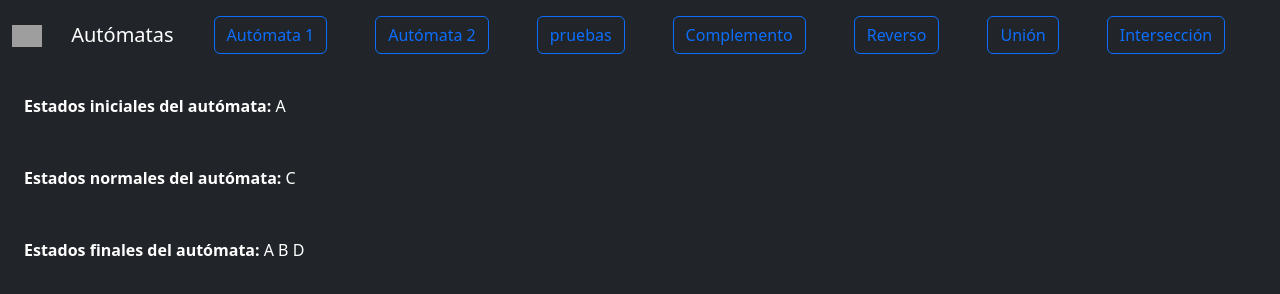
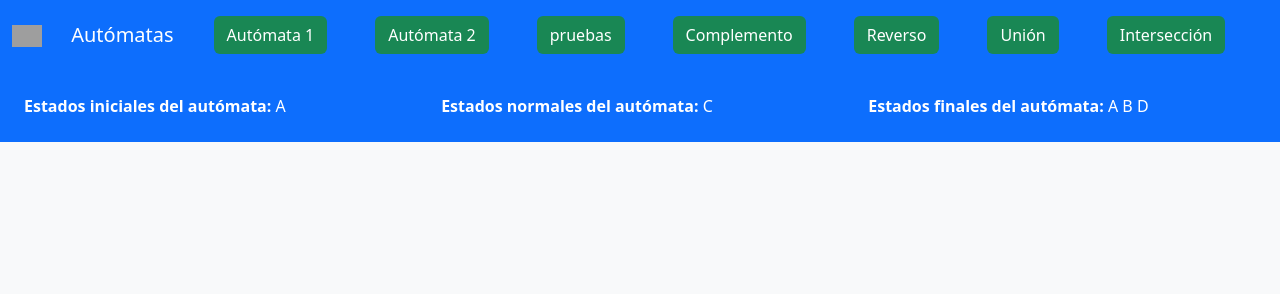
Before and after one commit to NaTaLiA7674/proyecto-automatas, a website built with webpack: page index.html in a window 1280 px wide. Built offline with nearby package versions, Linux system fonts and the light colour scheme; grey boxes are pictures that could not be loaded; what gojs would draw is missing.

Commit message:
interfaz con nuevos colores

```diff
--- a/index.html
+++ b/index.html
@@ -20,7 +20,7 @@
 
 <body>
 
-  <nav class="navbar navbar-dark navbar-expand-lg bg-dark">
+  <nav class="navbar navbar-dark navbar-expand-lg bg-primary">
     <div class="container-fluid">
       <span class="navbar-brand mb-0 h1 text-white"><img
           src="https://upload.wikimedia.org/wikipedia/commons/thumb/4/42/Logo_de_la_Universidad_de_Caldas.svg/1200px-Logo_de_la_Universidad_de_Caldas.svg.png"
@@ -31,45 +31,48 @@
       </button>
       <div class="collapse navbar-collapse" id="navbarNav">
         <ul class="navbar-nav">
-          <li class="nav-item mx-4 my-2">
-            <button id="a1" class="btn btn-outline-primary">Autómata 1</button>
+          <li class="nav-item mx-4 my-2 bg-success rounded">
+            <button id="a1" class="btn text-white">Autómata 1</button>
           </li>
-          <li class="nav-item mx-4 my-2">
-            <button id="a2" class="btn btn-outline-primary">Autómata 2</button>
+          <li class="nav-item mx-4 my-2 bg-success rounded">
+            <button id="a2" class="btn text-white">Autómata 2</button>
           </li>
-          <li class="nav-item mx-4 my-2">
-            <button id="a3" class="btn btn-outline-primary">pruebas</button>
+          <li class="nav-item mx-4 my-2 bg-success rounded">
+            <button id="a3" class="btn text-white">pruebas</button>
           </li>
-          <li class="nav-item mx-4 my-2">
-            <button id="complemento" class="btn btn-outline-primary">Complemento</button>
+          <li class="nav-item mx-4 my-2 bg-success rounded">
+            <button id="complemento" class="btn text-white">Complemento</button>
           </li>
-          <li class="nav-item mx-4 my-2">
-            <button id="reverso" class="btn btn-outline-primary">Reverso</button>
+          <li class="nav-item mx-4 my-2 bg-success rounded">
+            <button id="reverso" class="btn text-white">Reverso</button>
           </li>
-          <li class="nav-item mx-4 my-2">
-            <button id="union" class="btn btn-outline-primary">Unión</button>
+          <li class="nav-item mx-4 my-2 bg-success rounded">
+            <button id="union" class="btn text-white">Unión</button>
           </li>
-          <li class="nav-item mx-4 my-2">
-            <button id="inter" class="btn btn-outline-primary">Intersección</button>
+          <li class="nav-item mx-4 my-2 bg-success rounded">
+            <button id="inter" class="btn text-white">Intersección</button>
           </li>
         </ul>
       </div>
     </div>
   </nav>
 
-  <div class="py-4 px-4 text-white bg-dark" id="estadosIniciales">
+  <div class="d-flex bg-primary">
+    <div class="flex-fill py-4 px-4 text-white" id="estadosIniciales">
       <span class="fw-bold">Estados iniciales del autómata:</span>
     </div>
 
-  <div class="py-4 px-4 text-white bg-dark" id="estadosNormales">
+    <div class="flex-fill py-4 px-4 text-white" id="estadosNormales">
       <span class="fw-bold">Estados normales del autómata:</span>
     </div>
 
-  <div class="py-4 px-4 text-white bg-dark" id="estadosFinales">
+    <div class="flex-fill py-4 px-4 text-white" id="estadosFinales">
       <span class="fw-bold">Estados finales del autómata:</span>
     </div>
+  </div>
 
-  <div id="diagram" style="width:100%; height:100vh;" class="bg-dark"></div>
+
+  <div id="diagram" style="width:100%; height:100vh;" class="bg-light"></div>
 </body>
 
 </html>
--- a/js/index.js
+++ b/js/index.js
@@ -229,9 +229,9 @@ function mostrar() {
                 curve: go.Link.Bezier,
                 routing: go.Link.AvoidsNodes,
             },
-            go.GraphObject.make(go.Shape, { stroke: "white" }),
-            go.GraphObject.make(go.Shape, { toArrow: "OpenTriangle", stroke: "white", fill: "white" }),
-            go.GraphObject.make(go.TextBlock, { stroke: "white", font: "bold 12px sans-serif" }, new go.Binding("text", "text"))
+            go.GraphObject.make(go.Shape, { stroke: "dark" }),
+            go.GraphObject.make(go.Shape, { toArrow: "OpenTriangle", stroke: "dark", fill: "dark" }),
+            go.GraphObject.make(go.TextBlock, { stroke: "dark", font: "bold 12px sans-serif" }, new go.Binding("text", "text"))
         )
 
     const estadosIniciales = g.getEstadosIniciales()
```
Lines whose indentation alone changed are shown as unchanged.
